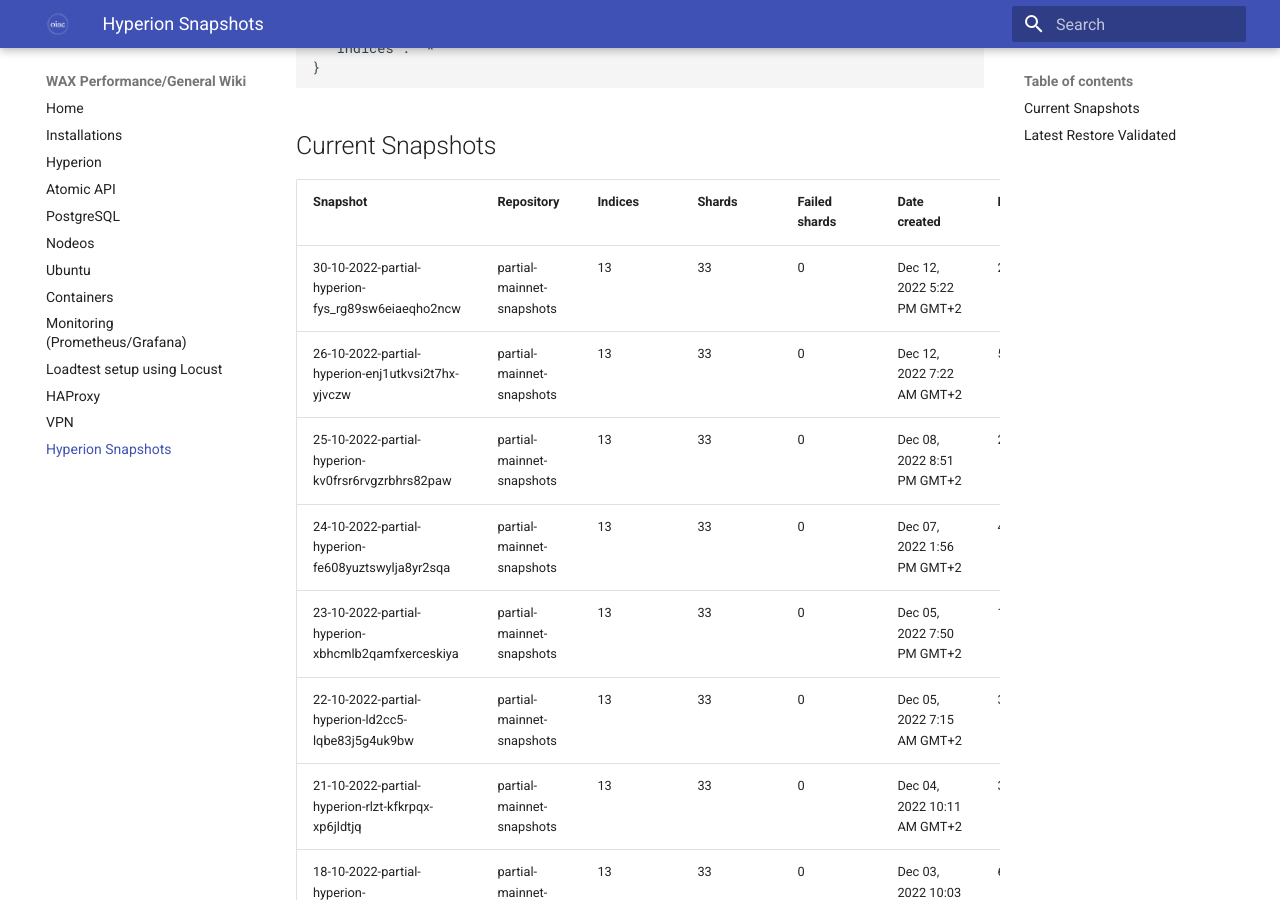
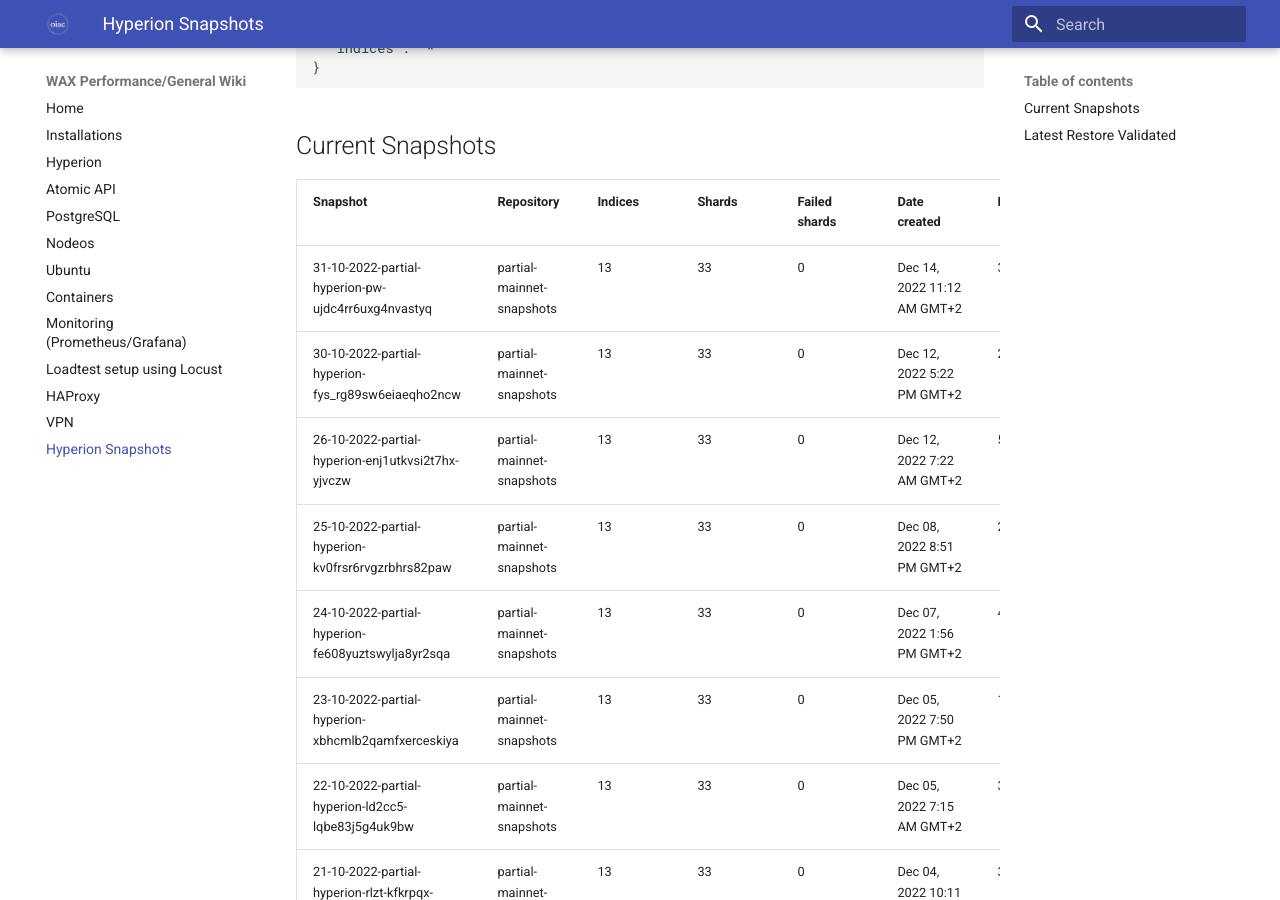
Before and after one commit to oneinacillian/wiki, an MkDocs documentation site: the page built from docs/snapshots.md, in a window 1280 px wide and 900 px high, scrolled down 2022 px. Built offline with MkDocs 1.6.1 and Material for MkDocs 9.7.7, drawn with Linux system fonts in a browser that asks for light colours.

Commit message:
Added snapshot for 31/10/2022

```diff
--- a/docs/snapshots.md
+++ b/docs/snapshots.md
@@ -60,6 +60,7 @@
 
 | Snapshot                                           | Repository                | Indices | Shards | Failed shards | Date created                | Duration |
 |----------------------------------------------------|---------------------------|---------|--------|---------------|-----------------------------|----------|
+| 31-10-2022-partial-hyperion-pw-ujdc4rr6uxg4nvastyq | partial-mainnet-snapshots | 13      | 33     | 0             | Dec 14, 2022 11:12 AM GMT+2 | 35s      |
 | 30-10-2022-partial-hyperion-fys_rg89sw6eiaeqho2ncw | partial-mainnet-snapshots | 13      | 33     | 0             | Dec 12, 2022 5:22 PM GMT+2  | 22s      |
 | 26-10-2022-partial-hyperion-enj1utkvsi2t7hx-yjvczw | partial-mainnet-snapshots | 13      | 33     | 0             | Dec 12, 2022 7:22 AM GMT+2  | 59s      |
 | 25-10-2022-partial-hyperion-kv0frsr6rvgzrbhrs82paw | partial-mainnet-snapshots | 13      | 33     | 0             | Dec 08, 2022 8:51 PM GMT+2  | 26s      |
```
